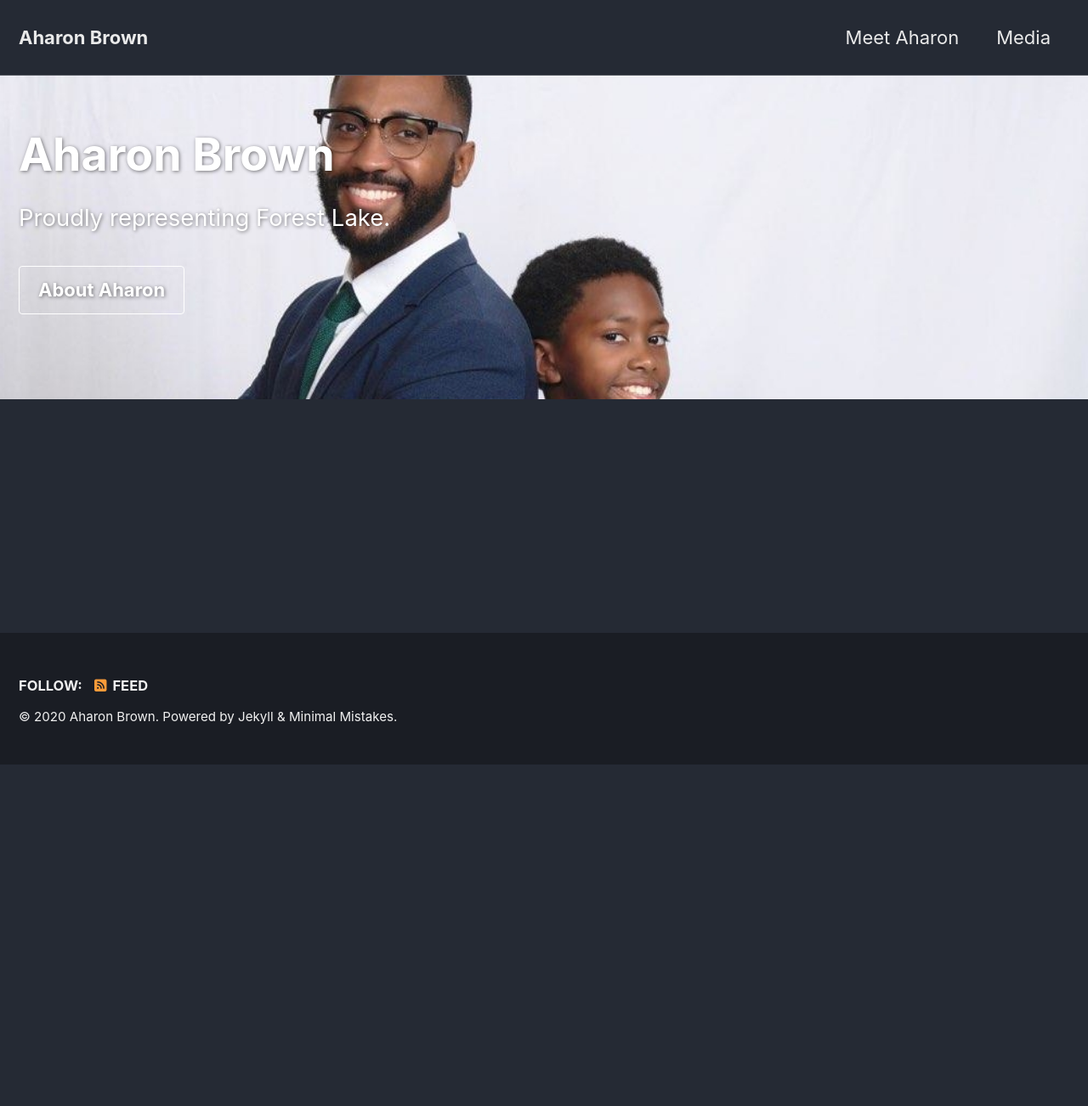
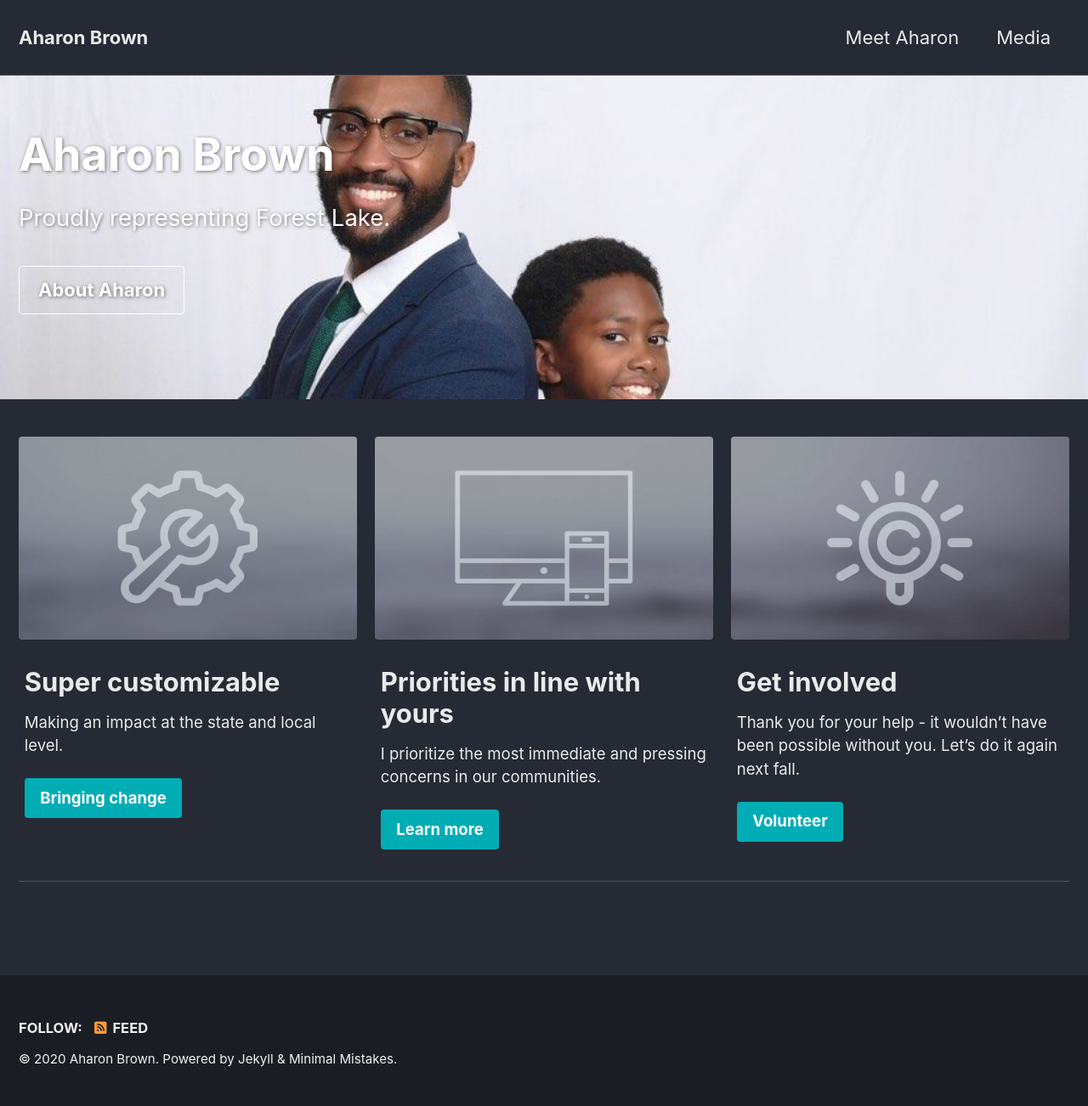
Before and after one commit to aharonbrownforestpark/aharonbrownforestpark.github.io, a Jekyll site: the page built from _pages/home.md, in a window 1280 px wide. Shown: the whole page at 85% size. Built offline with Jekyll 4.4.1, drawn with Linux system fonts in a browser that asks for light colours; cached includes are drawn as plain includes; nearby versions of some CDN libraries; before the commit the page ends 900 px from its top, so only the background shows below that.

Commit message:
Changed feature row excerpts and links

```diff
--- a/_pages/home.md
+++ b/_pages/home.md
@@ -8,4 +8,28 @@ header:
     - label: "About Aharon"
       url: "/about/"
 excerpt: Proudly representing Forest Lake.
+feature_row:
+  - image_path: /assets/images/mm-customizable-feature.png
+    alt: "customizable"
+    title: "Super customizable"
+    excerpt: "Making an impact at the state and local level."
+    url: "/impact/"
+    btn_class: "btn--primary"
+    btn_label: "Bringing change"
+  - image_path: /assets/images/mm-responsive-feature.png
+    alt: "Priorities in line with yours"
+    title: "Priorities in line with yours"
+    excerpt: "I prioritize the most immediate and pressing concerns in our communities."
+    url: "/docs/layouts/"
+    btn_class: "btn--primary"
+    btn_label: "Learn more"
+  - image_path: /assets/images/mm-free-feature.png
+    alt: "100% free"
+    title: "Get involved"
+    excerpt: "Thank you for your help - it wouldn't have been possible without you. Let's do it again next fall."
+    url: "/docs/license/"
+    btn_class: "btn--primary"
+    btn_label: "Volunteer"
 ---
+
+{% include feature_row %}
```
